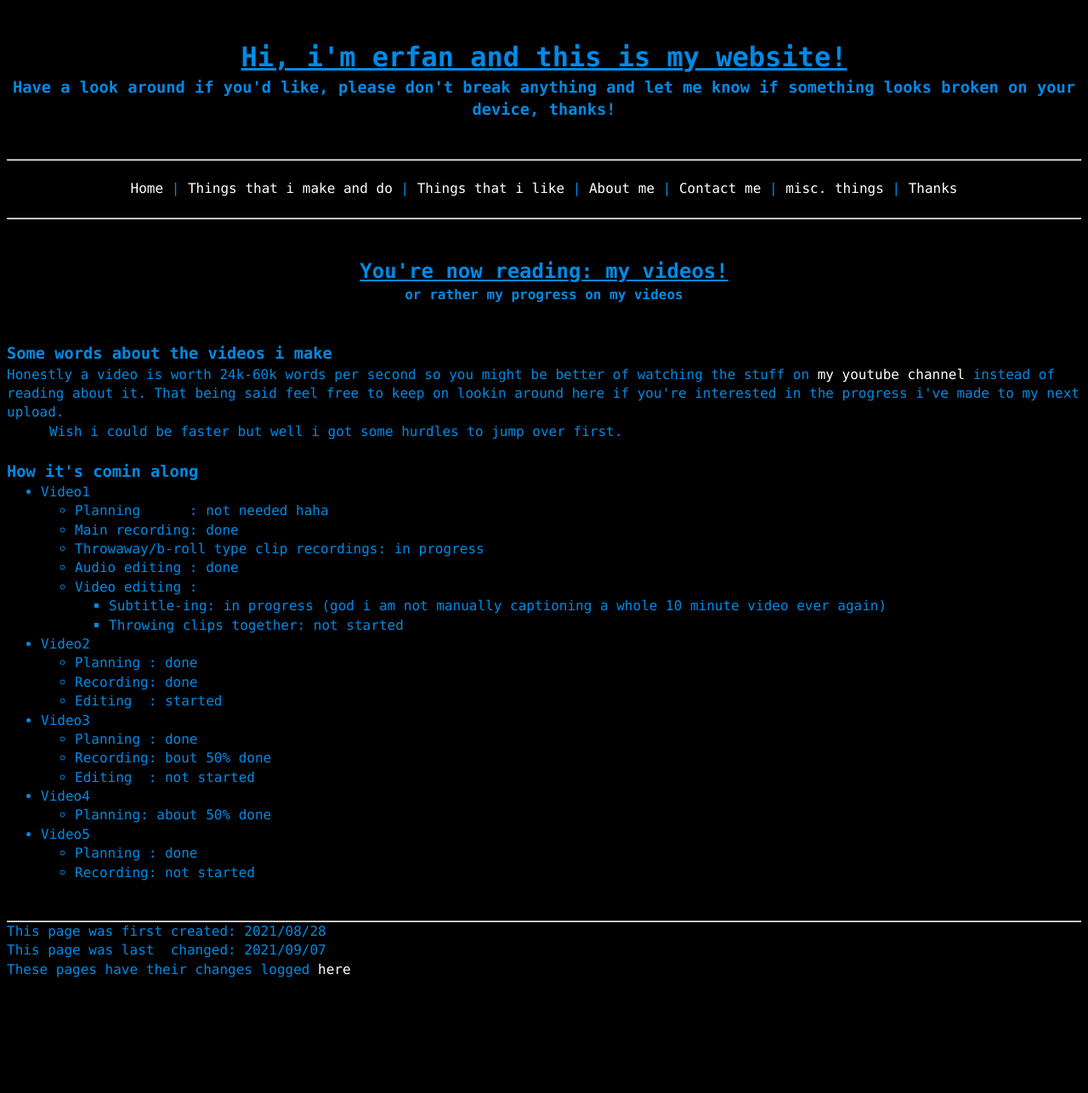
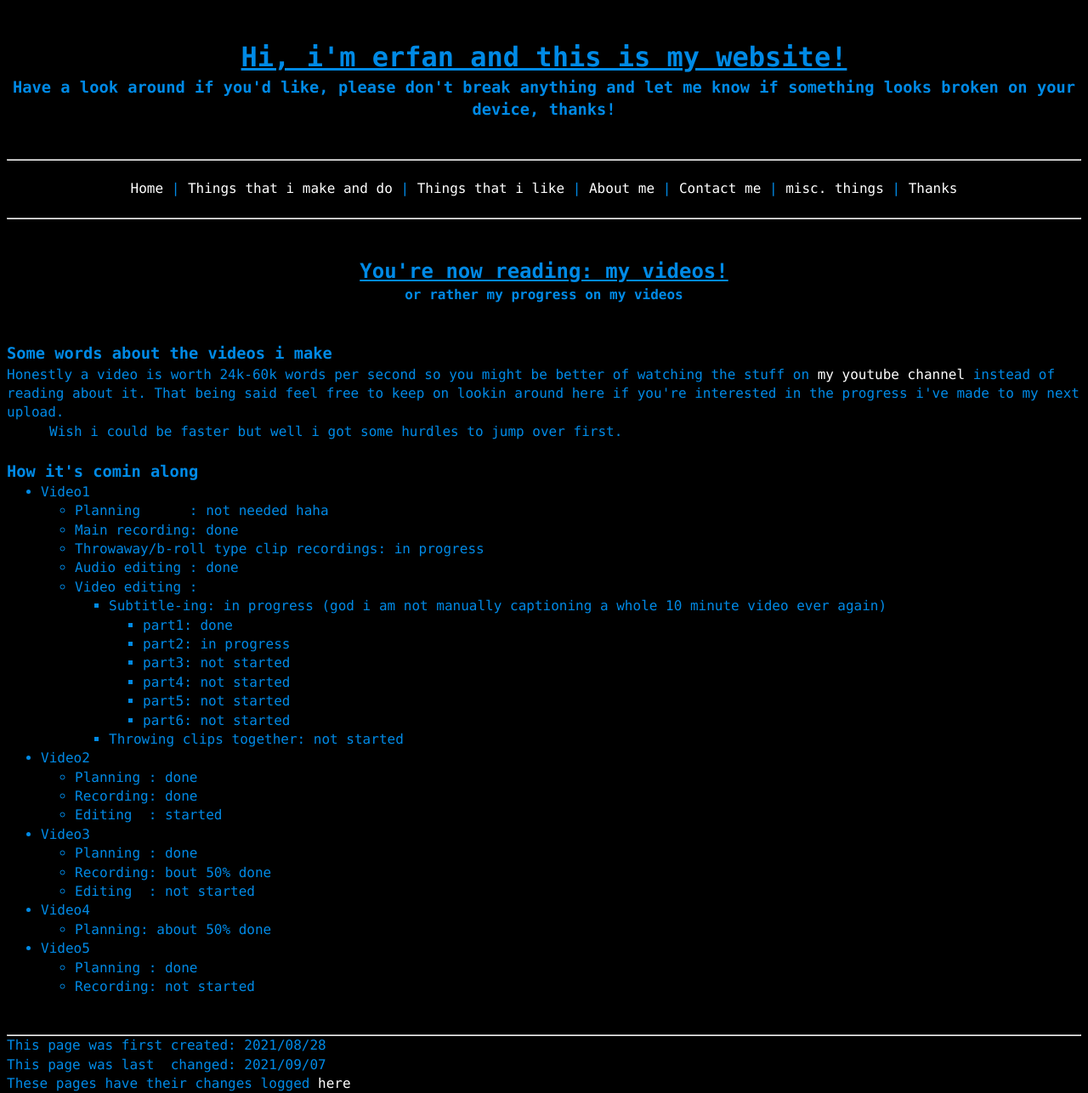
Before and after one commit to a-erfan-aa/a-erfan-aa.github.io, a Jekyll site: the page built from things-i-make/videos.html, in a window 1280 px wide. Shown: the whole page at 85% size. Built offline with Jekyll 4.4.1, drawn with Linux system fonts in a browser that asks for light colours; before the commit the page ends 1152 px from its top, so only the background shows below that.

Commit message:
Update progress of video1 in videos.html

```diff
--- a/things-i-make/videos.html
+++ b/things-i-make/videos.html
@@ -33,7 +33,16 @@ lastChanged: 2021/09/07
 				<li>Audio editing&nbsp;: 							done</li>
 				<li>Video editing&nbsp;:
 					<ul>
-						<li>Subtitle-ing: in progress (god i am not manually captioning a whole 10 minute video ever again) </li>
+						<li>Subtitle-ing: in progress (god i am not manually captioning a whole 10 minute video ever again)
+							<ul>
+								<li>part1: done</li>
+								<li>part2: in progress</li>
+								<li>part3: not started</li>
+								<li>part4: not started</li>
+								<li>part5: not started</li>
+								<li>part6: not started</li>
+							</ul>
+						</li>
 						<li>Throwing clips together: not started</li>
 					</ul>
 				</li>
```
